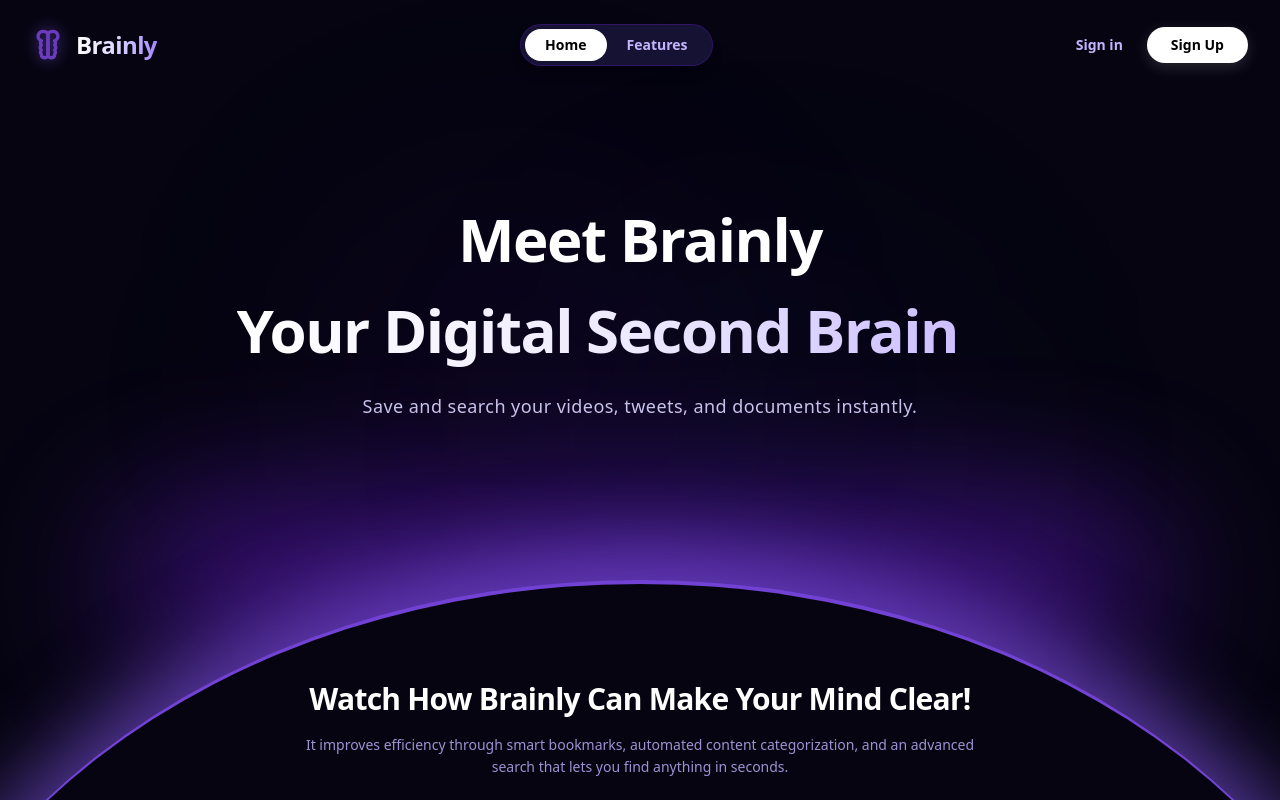
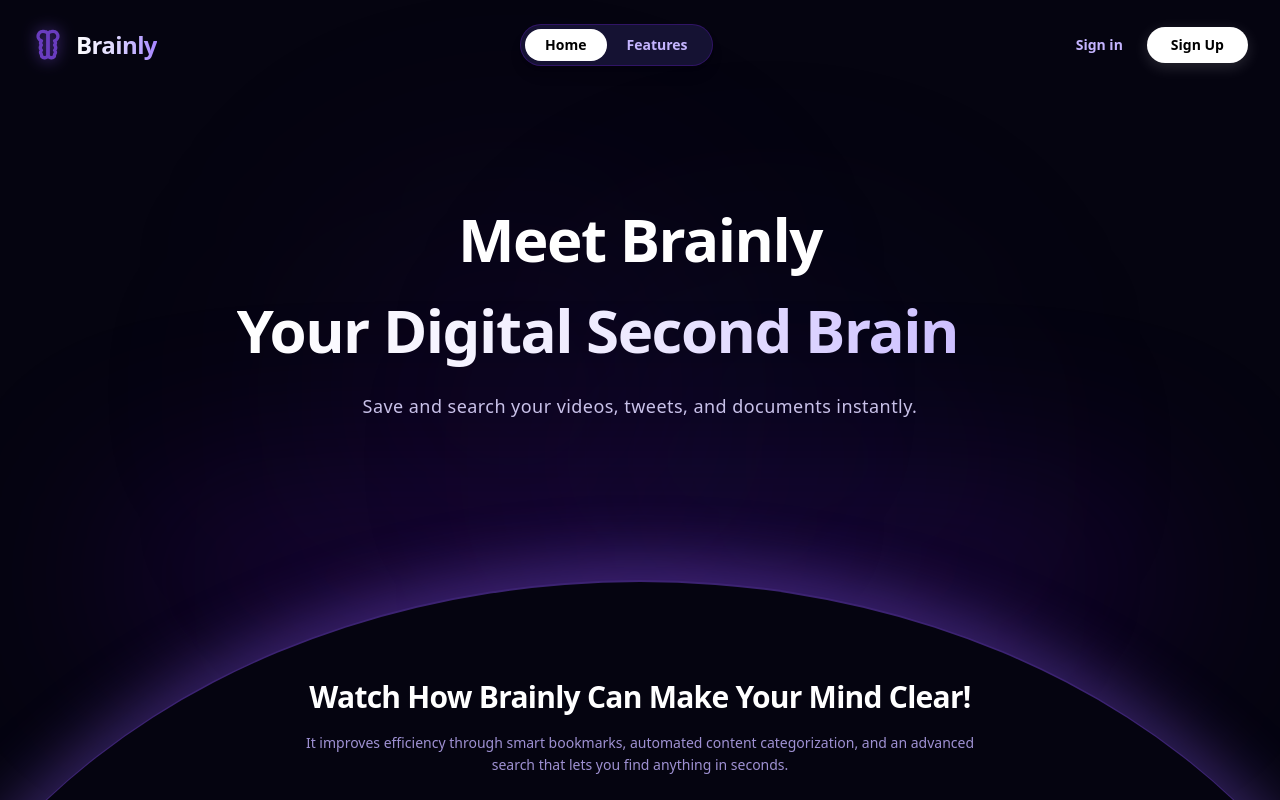
Before and after one commit to sainideep1234/brainly, a Next.js app in the folder frontend/: page / in a window 1280 px wide. Built offline with nearby package versions, Linux system fonts and the light colour scheme.

Commit message:
toned down bottom arc ambient glow and border opacity

```diff
--- a/frontend/app/page.tsx
+++ b/frontend/app/page.tsx
@@ -125,11 +125,11 @@ const LandingPage = ({ onGetStarted }: { onGetStarted: () => void }) => {
 
       {/* Bottom Glowing Planet / Arc */}
       <div className="relative w-full h-[180px] md:h-[220px] z-10 flex justify-center">
-        {/* Soft Ambient Glow layer behind the arc */}
-        <div className="absolute left-1/2 -translate-x-1/2 -top-12 w-[80vw] h-[100px] bg-violet-600 rounded-full blur-[80px] opacity-70 pointer-events-none"></div>
+        {/* Soft Ambient Glow layer behind the arc - Subtler opacity and colors */}
+        <div className="absolute left-1/2 -translate-x-1/2 -top-16 w-[80vw] h-[120px] bg-violet-700/25 rounded-full blur-[100px] pointer-events-none"></div>
 
         {/* Glowing Circle */}
-        <div className="absolute left-1/2 -translate-x-1/2 top-0 w-[140vw] md:w-[120vw] h-[1200px] rounded-[50%] bg-[#050410] border-t-4 border-violet-500/80 shadow-[0_-30px_80px_rgba(139,92,246,0.6)] flex flex-col items-center pt-16 md:pt-24 px-8">
+        <div className="absolute left-1/2 -translate-x-1/2 top-0 w-[140vw] md:w-[120vw] h-[1200px] rounded-[50%] bg-[#050410] border-t-2 border-violet-500/40 shadow-[0_-20px_60px_rgba(139,92,246,0.35)] flex flex-col items-center pt-16 md:pt-24 px-8">
           <h2 className="text-xl md:text-3xl font-extrabold text-white tracking-tight text-center max-w-3xl leading-tight">
             Watch How Brainly Can Make Your Mind Clear!
           </h2>
```
